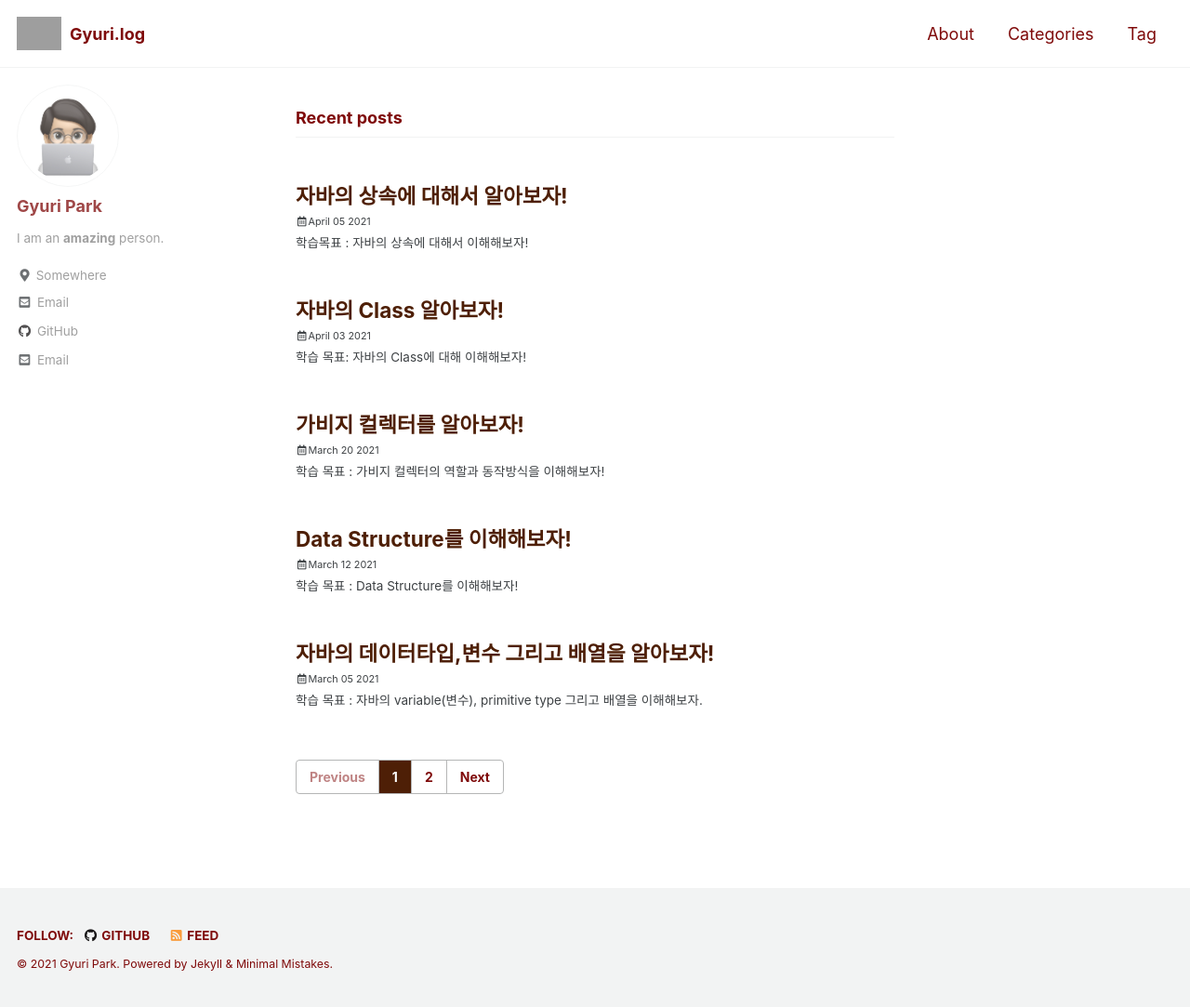
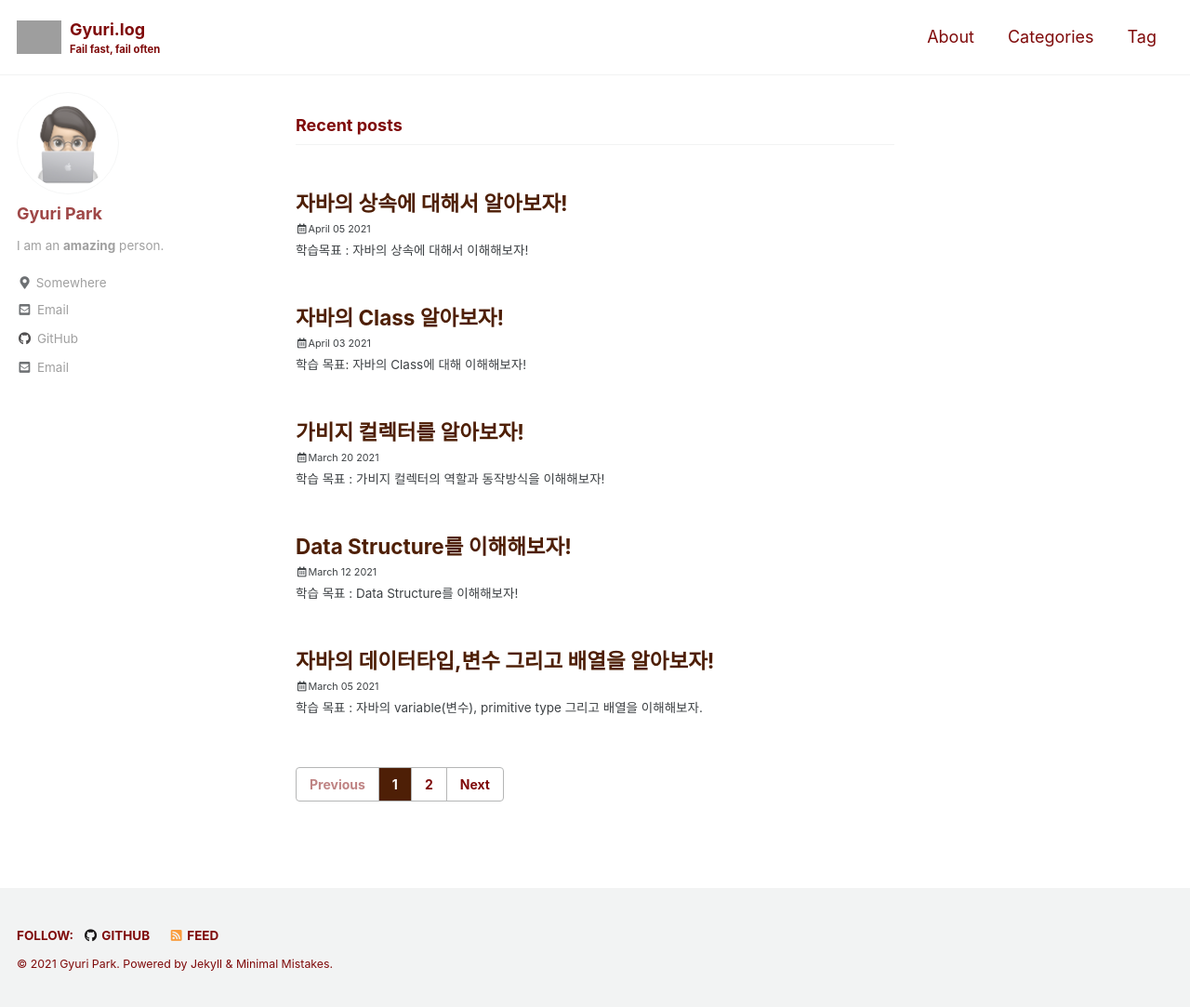
Before and after one commit to gyuripk/blog, a Jekyll site: the page built from index.html, in a window 1280 px wide and 1083 px high. Shown: the whole window at 93% size. Built offline with Jekyll 4.4.1, drawn with Linux system fonts in a browser that asks for light colours; cached includes are drawn as plain includes; the list of posts is cut into pages by our own code; some of the changed lines change nothing that is shown; grey boxes are pictures that could not be loaded.

Commit message:
Update _config.yml

```diff
--- a/_config.yml
+++ b/_config.yml
@@ -17,10 +17,10 @@
 # Site Settings
 locale                   : "en-US"
 title                    : "Gyuri.log"
-title_separator          : "-"
-subtitle                 : # site tagline that appears below site title in masthead
+title_separator          : "이건뭐지" #"-"
+subtitle                 : "Fail fast, fail often"
 name                     : "Gyuri Park"
-description              : "An amazing website."
+description              : "Fail fast, fail often"
 url                      : "https://rbfl6418.github.io"
 baseurl                  : # the subpath of your site, e.g. "/blog"
 repository               : # GitHub username/repo-name e.g. "mmistakes/minimal-mistakes"
```
